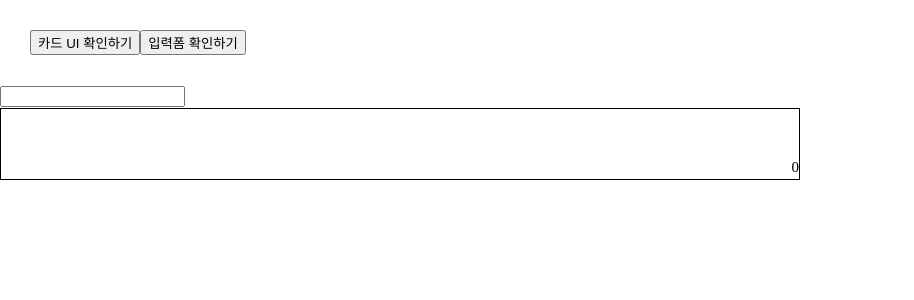
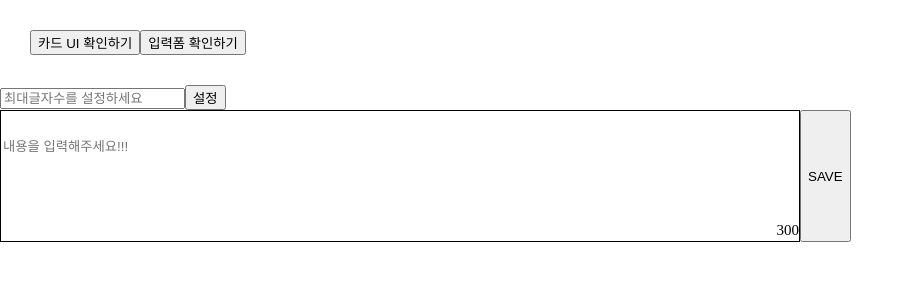
Before and after one commit to seung-ik/backpacker_homework, a React (Create React App) app: page /text in a window 1280 px wide. Shown: the top 300 px of the page, without its empty margins (0-914 px from the left). Built offline with nearby package versions, Linux system fonts and the light colour scheme.

Commit message:
input basic function complete

```diff
--- a/src/pages/Text/index.js
+++ b/src/pages/Text/index.js
@@ -1,22 +1,70 @@
-import React, { useState, useCallback } from "react";
+import React, { useState, useCallback, useRef, useEffect } from "react";
 import Header from "components/Header";
 
 const Text = () => {
+  const typingInputRef = useRef();
   const [maxLength, setMaxLength] = useState(300);
   const [maxLengthInputValue, setMaxLengthInputValue] = useState("");
+  const [typingInputValue, setTypingInputValue] = useState("");
+  const [initialData, setInitialData] = useState("내용을 입력해주세요!!!");
+  const [isTyping, setIsTyping] = useState(false);
+
   const onChangeMaxLengthInputValue = useCallback((e) => {
     setMaxLengthInputValue(e.target.value);
   }, []);
+  const onChangeTypingInputValue = useCallback((e) => {
+    setTypingInputValue(e.target.value);
+  }, []);
+
+  const onSubmitMaxLength = useCallback(
+    (e) => {
+      e.preventDefault();
+      if (isNaN(Number(maxLengthInputValue))) {
+        alert("숫자를 넣어주세요");
+        setMaxLengthInputValue("");
+        return;
+      }
+      setMaxLength(Number(maxLengthInputValue));
+      setMaxLengthInputValue("");
+    },
+    [maxLengthInputValue]
+  );
+  const Typing = useCallback(() => {
+    typingInputRef.current.focus();
+  }, []);
+
+  const onClickSave = useCallback(() => {
+    setIsTyping(false);
+    setInitialData(typingInputValue);
+  }, [typingInputValue]);
+
+  useEffect(() => {
+    if (typingInputValue !== initialData) {
+      setIsTyping(true);
+    }
+  }, [typingInputValue, initialData]);
 
   return (
     <div>
       <Header />
-      <form>
-        <input type="number" value={maxLengthInputValue} onChange={onChangeMaxLengthInputValue} />
+      <form onSubmit={onSubmitMaxLength}>
+        <input placeholder="최대글자수를 설정하세요" type="text" value={maxLengthInputValue} onChange={onChangeMaxLengthInputValue} />
+        <button type="submit">설정</button>
       </form>
-      <div style={{ border: "1px solid black", position: "relative", width: "800px" }}>
-        <input type="text" maxLength={maxLength} style={{ width: "90%", height: "70px", border: "none" }} />
-        <div style={{ position: "absolute", bottom: 0, right: 0 }}>{0}</div>
+      <div style={{ display: "flex" }}>
+        <div style={{ border: "1px solid black", position: "relative", width: "800px" }} onClick={Typing}>
+          <input
+            type="text"
+            ref={typingInputRef}
+            placeholder={initialData}
+            maxLength={maxLength}
+            value={typingInputValue}
+            onChange={onChangeTypingInputValue}
+            style={{ width: "90%", height: "70px", border: "none", marginBottom: "60px", outLine: "none" }}
+          />
+          <div style={{ position: "absolute", bottom: 0, right: 0 }}>{maxLength - typingInputValue.length}</div>
+        </div>
+        {isTyping && <button onClick={onClickSave}>SAVE</button>}
       </div>
     </div>
   );
```
